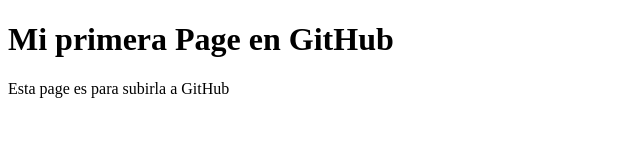
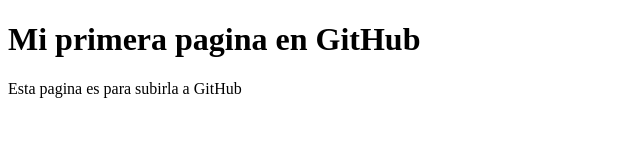
Before and after one commit to LinaMarinj/prueba, a plain HTML site: page index.html in a window 1280 px wide. Shown: the whole page, without its empty margins (0-640 px from the left). Drawn offline with Linux system fonts and the light colour scheme.

Commit message:
segundo cambio

```diff
--- a/index.html
+++ b/index.html
@@ -3,10 +3,10 @@
 <head>
     <meta charset="UTF-8">
     <meta name="viewport" content="width=device-width, initial-scale=1.0">
-    <title>Document</title>
+    <title>Lina Marin</title>
 </head>
 <body>
-    <h1>Mi primera Page en GitHub</h1>
-    <p>Esta page es para subirla a GitHub</p>
+    <h1>Mi primera pagina en GitHub</h1>
+    <p>Esta pagina es para subirla a GitHub</p>
 </body>
 </html>
```
